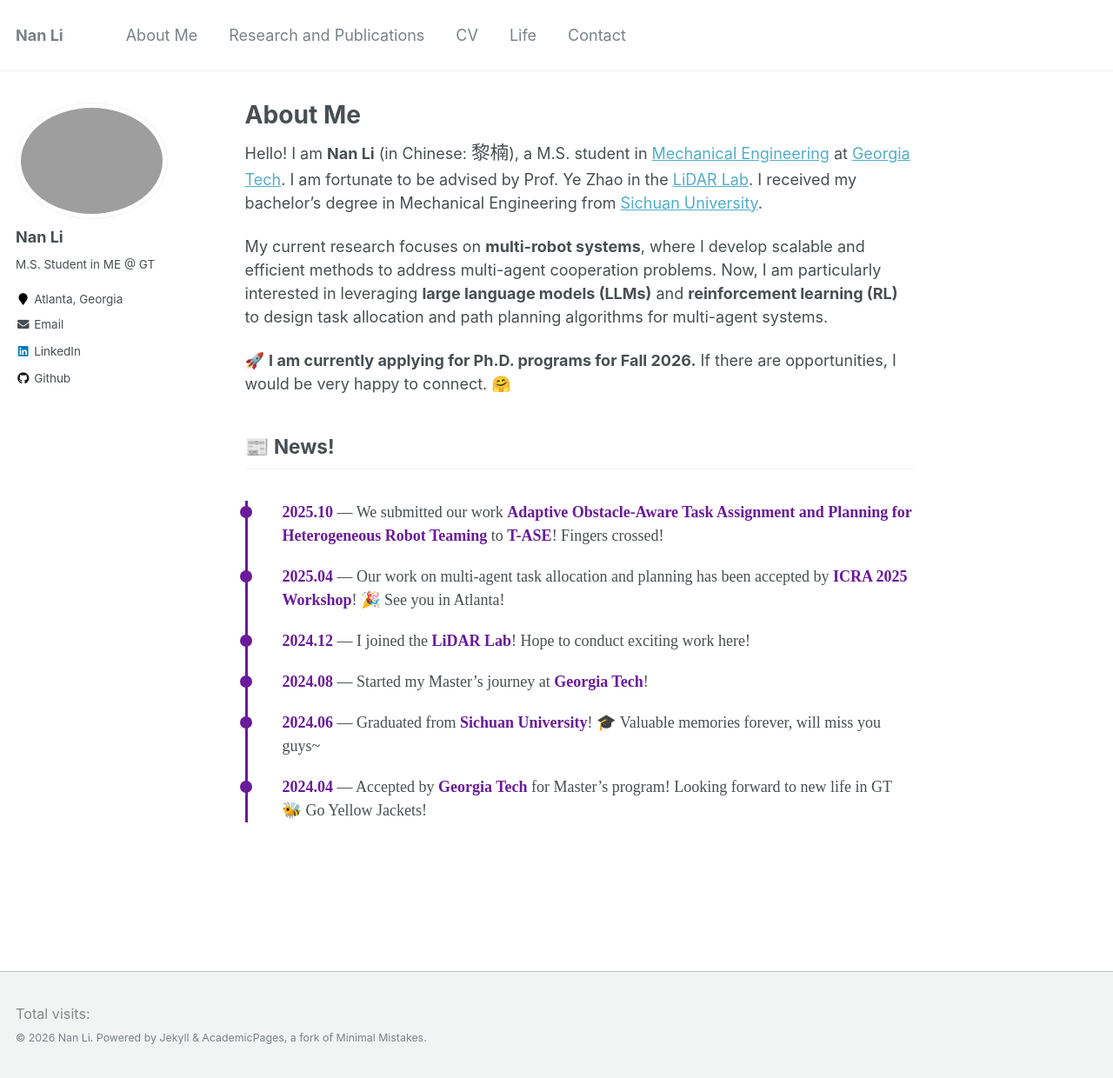
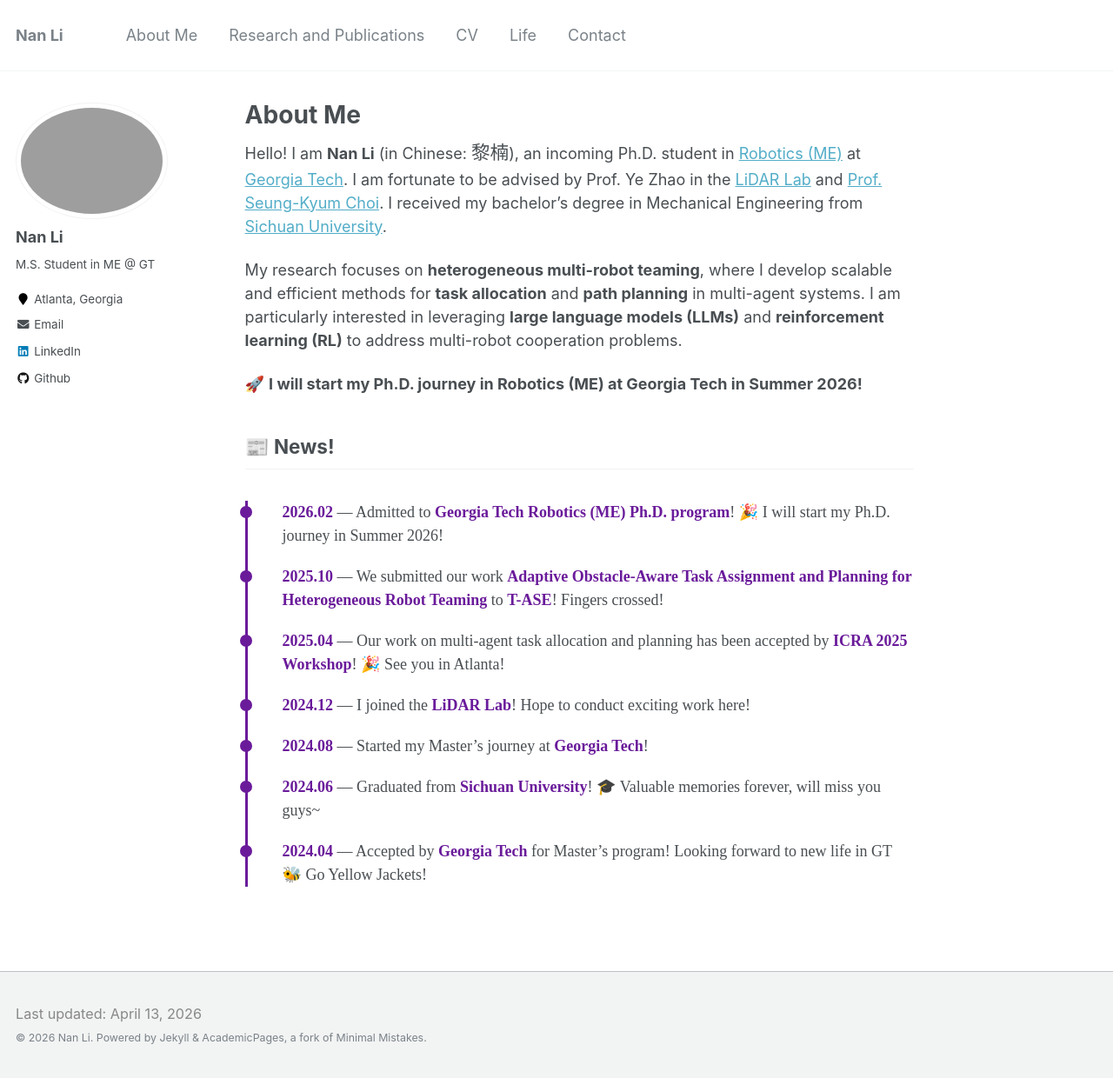
Before and after one commit to NancyLi02/NancyLi02.github.io, a Jekyll site: the page built from _pages/about.md, in a window 1280 px wide and 1245 px high. Shown: the top 1240 px of the window at 87% size. Built offline with Jekyll 4.4.1, drawn with Linux system fonts in a browser that asks for light colours; comment, search, counter and statistics services are not loaded.

Commit message:
Update News

```diff
--- a/_config.yml
+++ b/_config.yml
@@ -13,6 +13,7 @@
 description: &description "Nan Li - M.S. Student in Mechanical Engineering at Georgia Tech"
 url: https://NancyLi02.github.io # the base hostname & protocol for your site e.g. "https://mmistakes.github.io"
 baseurl: "" # the subpath of your site, e.g. "/blog"
+last_updated: "April 13, 2026" # shown in site footer; update when you change content
 repository: "NancyLi02/NancyLi02.github.io"
 teaser: # filename of teaser fallback teaser image placed in /images/, .e.g. "500x300.png"
 breadcrumbs: false # true, false (default)
--- a/_includes/footer/custom.html
+++ b/_includes/footer/custom.html
@@ -1,12 +1,12 @@
-<!-- Site Total Page Views -->
-<script async src="https://busuanzi.ibruce.info/busuanzi/2.3/busuanzi.pure.mini.js"></script>
-<div class="site-counter">
-  Total visits: <span id="busuanzi_value_site_pv"></span>
+{% if site.last_updated %}
+<div class="site-last-updated">
+  Last updated: {{ site.last_updated }}
 </div>
 <style>
-  .site-counter {
+  .site-last-updated {
     margin-top: 8px;
     color: #888;
     font-size: .9rem;
   }
 </style>
+{% endif %}
--- a/_pages/about.md
+++ b/_pages/about.md
@@ -7,11 +7,11 @@
   - /about.html
 ---
 
-Hello! I am **Nan Li** (in Chinese: <span style="font-family: 'KaiTi', '楷体', serif; font-size: 1.2em;">黎楠</span>), a M.S. student in [Mechanical Engineering](https://www.me.gatech.edu/) at [Georgia Tech](https://www.gatech.edu/). I am fortunate to be advised by Prof. Ye Zhao in the [LiDAR Lab](https://lab-idar.gatech.edu/). I received my bachelor's degree in Mechanical Engineering from [Sichuan University](https://www.scu.edu.cn/).
+Hello! I am **Nan Li** (in Chinese: <span style="font-family: 'KaiTi', '楷体', serif; font-size: 1.2em;">黎楠</span>), an incoming Ph.D. student in [Robotics (ME)](https://www.me.gatech.edu/) at [Georgia Tech](https://www.gatech.edu/). I am fortunate to be advised by Prof. Ye Zhao in the [LiDAR Lab](https://lab-idar.gatech.edu/) and [Prof. Seung-Kyum Choi](https://www.me.gatech.edu/faculty/choi). I received my bachelor's degree in Mechanical Engineering from [Sichuan University](https://www.scu.edu.cn/).
 
-My current research focuses on **multi-robot systems**, where I develop scalable and efficient methods to address multi-agent cooperation problems. Now, I am particularly interested in leveraging **large language models (LLMs)** and **reinforcement learning (RL)** to design task allocation and path planning algorithms for multi-agent systems.
+My research focuses on **heterogeneous multi-robot teaming**, where I develop scalable and efficient methods for **task allocation** and **path planning** in multi-agent systems. I am particularly interested in leveraging **large language models (LLMs)** and **reinforcement learning (RL)** to address multi-robot cooperation problems.
 
-🚀 **I am currently applying for Ph.D. programs for Fall 2026.**  If there are opportunities, I would be very happy to connect. 🤗
+🚀 **I will start my Ph.D. journey in Robotics (ME) at Georgia Tech in Summer 2026!**
 
 ## 📰 News!
 
@@ -44,6 +44,10 @@
 <div class="timeline">
 
 <div class="timeline-item">
+  <b>2026.02</b> — Admitted to <b>Georgia Tech Robotics (ME) Ph.D. program</b>! 🎉 I will start my Ph.D. journey in Summer 2026!
+</div>
+
+<div class="timeline-item">
   <b>2025.10</b> — We submitted our work <b>Adaptive Obstacle-Aware Task Assignment and Planning for Heterogeneous Robot Teaming</b> to <b>T-ASE</b>! Fingers crossed!
 </div>
 
```
Also changed, not shown: _pages/research.md (+1 -1 lines).
